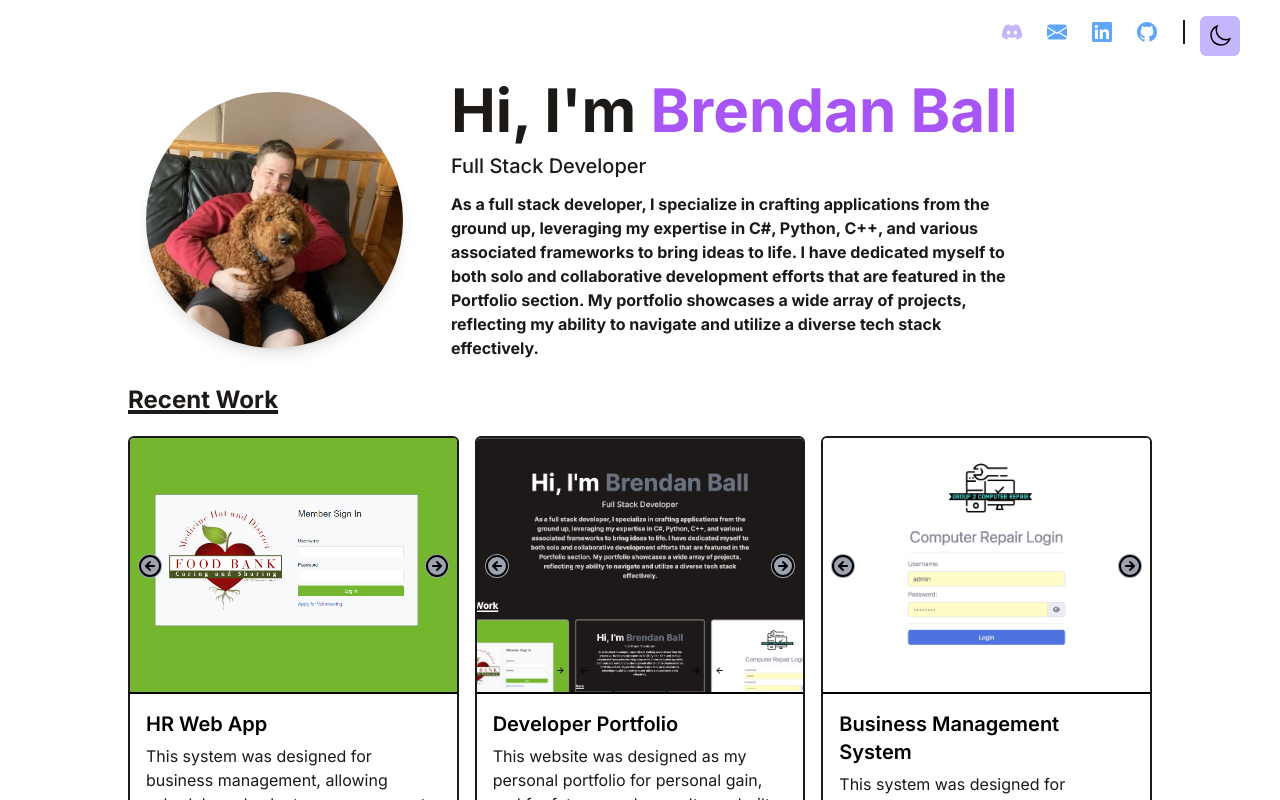
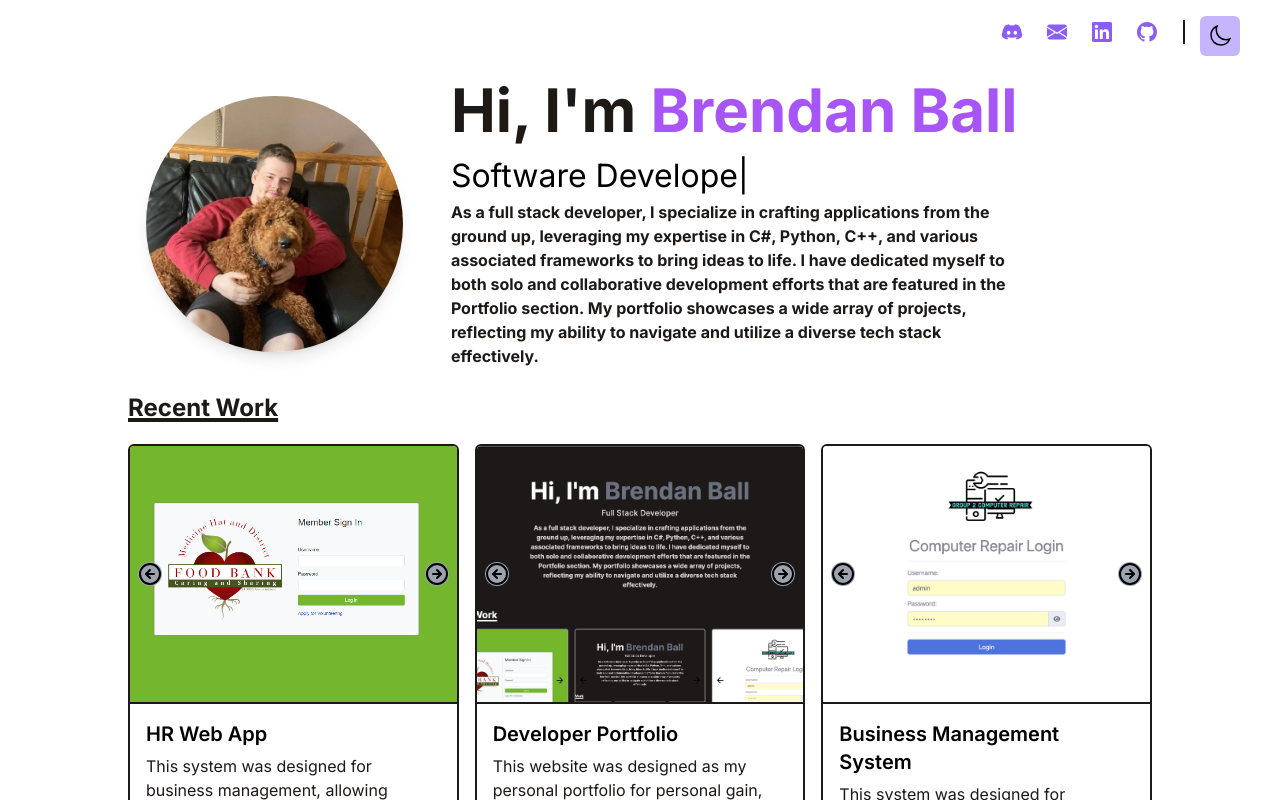
Before and after one commit to brendanball4/PortfolioJSXTailwind, a React (Vite) app: page / in a window 1280 px wide. Shown: the top 800 px of the page. Built offline with nearby package versions, Linux system fonts and the light colour scheme.

Commit message:
Added type writing effect, changed some colours

```diff
--- a/package.json
+++ b/package.json
@@ -13,7 +13,8 @@
     "react": "^18.2.0",
     "react-dom": "^18.2.0",
     "react-icons": "^4.7.1",
-    "react-router-dom": "^6.22.2"
+    "react-router-dom": "^6.22.2",
+    "react-type-animation": "^3.2.0"
   },
   "devDependencies": {
     "@types/react": "^18.0.24",
--- a/src/components/Carousel.jsx
+++ b/src/components/Carousel.jsx
@@ -53,7 +53,7 @@ const Carousel = ({ images }) => {
               <img
               src={images[currentIndex]}
               alt={`Slide ${currentIndex + 1}`}
-              className="border-b-2 border-black dark:border-stone-300 w-full h-full object-cover group-hover:opacity-50 dark:group-hover:opacity-75"
+              className="w-full h-full object-cover group-hover:opacity-50 dark:group-hover:opacity-75"
             />
           <div onClick={openModal} className="absolute inset-0 flex justify-center cursor-pointer items-center opacity-0 group-hover:opacity-100 transition-opacity duration-300 ease-in-out">
             <FiZoomIn className="dark:text-white text-6xl" />
--- a/src/components/Intro.jsx
+++ b/src/components/Intro.jsx
@@ -1,7 +1,34 @@
 import React from 'react';
 import me from '/PortfolioImages/Personal/me.jpg'
+import { TypeAnimation } from 'react-type-animation';
 
 function Intro() {
+    const ExampleComponent = () => {
+        return (
+          <TypeAnimation
+            sequence={[
+              'Full Stack Developer',
+              1000,
+              'Software Developer',
+              1000,
+              'Web Developer',
+              1000,
+              'Front End Developer',
+              1000,
+              'Back End Developer',
+              1000,
+              'Database Administrator',
+              1000,
+            ]}
+            wrapper="span"
+            speed={30}
+            className='text-black dark:text-orange-300'
+            style={{ fontSize: '2em', display: 'inline-block' }}
+            repeat={Infinity}
+          />
+        );
+      };
+
     return (
         <div className="pt-20 pb-6 flex justify-center items-center flex-col md:flex-row">
             <div class="justify-center items-center w-68 h-64 overflow-hidden rounded-[100px] md:rounded-full mb-4 md:mb-0 md:rounded-full shadow-lg md:hover:scale-110 transition-transform duration-300 ease-in-out">
@@ -14,7 +41,7 @@ function Intro() {
             <div className='md:ml-12 basis-2/3 text-center md:text-left'>
                 <div>
                 <h1 className='text-4xl md:text-6xl dark:text-white mb-1 md:mb-3 font-bold'>Hi, I'm <a className='text-purple-500 dark:text-gray-500'>Brendan Ball</a></h1>
-                <p className='text-base md:text-xl mb-3 font-medium'>Full Stack Developer</p>
+                <ExampleComponent />
                 <p className='text-md max-w-xl font-bold mx-auto md:mx-0'>
                 As a full stack developer, I specialize in crafting applications from the ground up, leveraging my expertise in C#, Python, C++, and various associated frameworks to bring ideas to life.
                 I have dedicated myself to both solo and collaborative development efforts that are featured in the Portfolio section.
--- a/src/components/Navbar.jsx
+++ b/src/components/Navbar.jsx
@@ -24,7 +24,7 @@ const Navbar = () => {
         href={linkedin}
         target="_blank"
         rel="noopener noreferrer"
-        className="social-link linkedin hover:text-orange-300  dark:hover:text-violet-300 absolute 2xl:fixed right-[160px] p-2 top-3.5 font-semibold text-blue-400 dark:text-orange-300 inline-flex items-center space-x-2 rounded-full">
+        className="social-link linkedin hover:text-orange-300 dark:hover:text-violet-300 absolute 2xl:fixed right-[160px] p-2 top-3.5 font-semibold text-violet-500 dark:text-white inline-flex items-center space-x-2 rounded-full">
         <svg
             className="w-5 h-5 fill-current"
             role="img"
@@ -41,7 +41,7 @@ const Navbar = () => {
         href={github}
         target="_blank"
         rel="noopener noreferrer"
-        className="social-link github hover:text-orange-300 dark:hover:text-violet-300 absolute 2xl:fixed z-10 right-[115px] p-2 top-3.5 font-semibold text-blue-400 dark:text-orange-300 inline-flex items-center space-x-2 rounded-full">
+        className="social-link github hover:text-orange-300 dark:hover:text-violet-300 absolute 2xl:fixed z-10 right-[115px] p-2 top-3.5 font-semibold text-violet-500 dark:text-white inline-flex items-center space-x-2 rounded-full">
         <svg
             xmlns="http://www.w3.org/2000/svg"
             xmlnsXlink="http://www.w3.org/1999/xlink"
@@ -64,7 +64,7 @@ const Navbar = () => {
 
       <a
         onClick={() => copyToClipboard(emailAddress)}
-        className="social-link email hover:text-orange-300  dark:hover:text-violet-300 absolute 2xl:fixed z-10 right-[205px] cursor-pointer p-2 top-3.5 font-semibold text-blue-400 dark:text-orange-300 inline-flex items-center space-x-2 rounded-full">
+        className="social-link email hover:text-orange-300  dark:hover:text-violet-300 absolute 2xl:fixed z-10 right-[205px] cursor-pointer p-2 top-3.5 font-semibold text-violet-500 dark:text-white inline-flex items-center space-x-2 rounded-full">
         <svg xmlns="http://www.w3.org/2000/svg"
             width="20" height="20"
             fill="currentColor"
@@ -76,7 +76,7 @@ const Navbar = () => {
 
       <a
         onClick={() => copyToClipboard(discordUsername)}
-        className="social-link discord hover:text-orange-300  dark:hover:text-violet-300 absolute 2xl:fixed z-10 cursor-pointer right-[250px] p-2 top-3.5 font-semibold text-violet-300 dark:text-orange-300 inline-flex items-center space-x-2 rounded-full">
+        className="social-link discord hover:text-orange-300  dark:hover:text-violet-300 absolute 2xl:fixed z-10 cursor-pointer right-[250px] p-2 top-3.5 font-semibold text-violet-500 dark:text-white inline-flex items-center space-x-2 rounded-full">
         <svg xmlns="http://www.w3.org/2000/svg"
             width="20" height="20"
             className="bi bi-discord w-5"
--- a/src/components/PortfolioItem.jsx
+++ b/src/components/PortfolioItem.jsx
@@ -7,7 +7,7 @@ function PortfolioItem({ id, title, images, mini_desc }) {
    return (
    <div className="border-2 border-stone-900 dark:border-stone-400 rounded-md overflow-hidden relative">
       <Carousel images={images} />
-         <div className="w-full p-4">
+         <div className="border-t-2 border-stone-900 dark:border-stone-400 w-full p-4">
             <h3 className="flex flex-row justify-context text-lg md:text-xl dark:text-white text-black mb-1.5 font-semibold">{title}</h3>
             <p className="mb-10 md:mb-8">
                {mini_desc}
--- a/src/components/scroll.jsx
+++ b/src/components/scroll.jsx
@@ -39,7 +39,7 @@ const ScrollToTopButton = () => {
           animate={{ opacity: 1 }}
           exit={{ opacity: 0 }}>
           <button
-            className="fixed p-2 right-10 hover:text-white hidden md:block dark:hover:text-blue-400 bottom-4 bg-violet-300 dark:bg-gray-600 text-lg p-5 rounded-3xl"
+            className="fixed p-2 right-10 hover:text-white hidden md:block dark:hover:text-violet-300 bottom-4 bg-violet-300 dark:bg-gray-600 text-lg p-5 rounded-3xl"
             onClick={scrollTop}
             onMouseEnter={() => setIsArrowHovered(true)} // Set arrow hover state to true
             onMouseLeave={() => setIsArrowHovered(false)} // Set arrow hover state to false
--- a/src/pages/projects.jsx
+++ b/src/pages/projects.jsx
@@ -17,14 +17,14 @@ function ProjectPage() {
           animate={{ opacity: 1 }}
           exit={{ opacity: 0 }}>
           <Link
-            className="absolute xl:fixed top-3.5 xl:left-4 bg-gray-500 text-lg p-2 rounded-full"
+            className="absolute xl:fixed top-3.5 xl:left-4 text-lg p-2 rounded-full"
             to="/"
             onMouseEnter={() => setIsArrowHovered(true)} // Set arrow hover state to true
             onMouseLeave={() => setIsArrowHovered(false)} // Set arrow hover state to false
           >
-            <div className={`flex items-center justify-center text-white hover:animate-pulse ${isArrowHovered ? 'animate-pulse' : ''}`}>
+            <div className={`flex items-center justify-center text-black dark:text-white hover:animate-pulse ${isArrowHovered ? 'animate-pulse' : ''}`}>
               <FiArrowLeft size={20} />
-              <p className='overflow-hidden mr-0.5'></p>Back
+              <p className='overflow-hidden ml-0.5'>Back</p>
             </div>
           </Link>
         </motion.div>
```
Also changed, not shown: src/components/Footer.jsx (+4 -4 lines), 1 other file (tests, documents, lock files or other folders).
